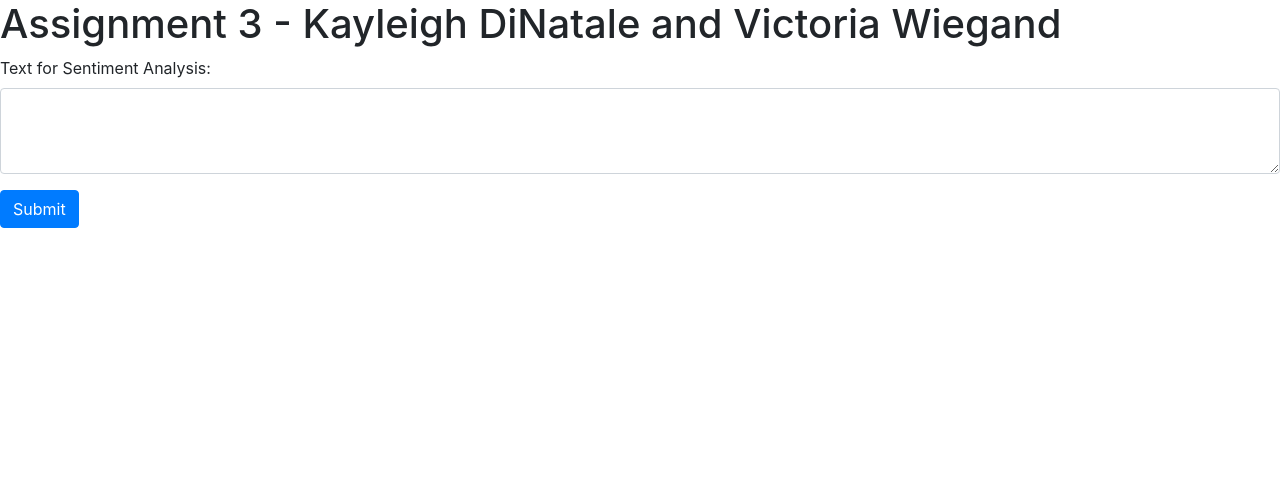
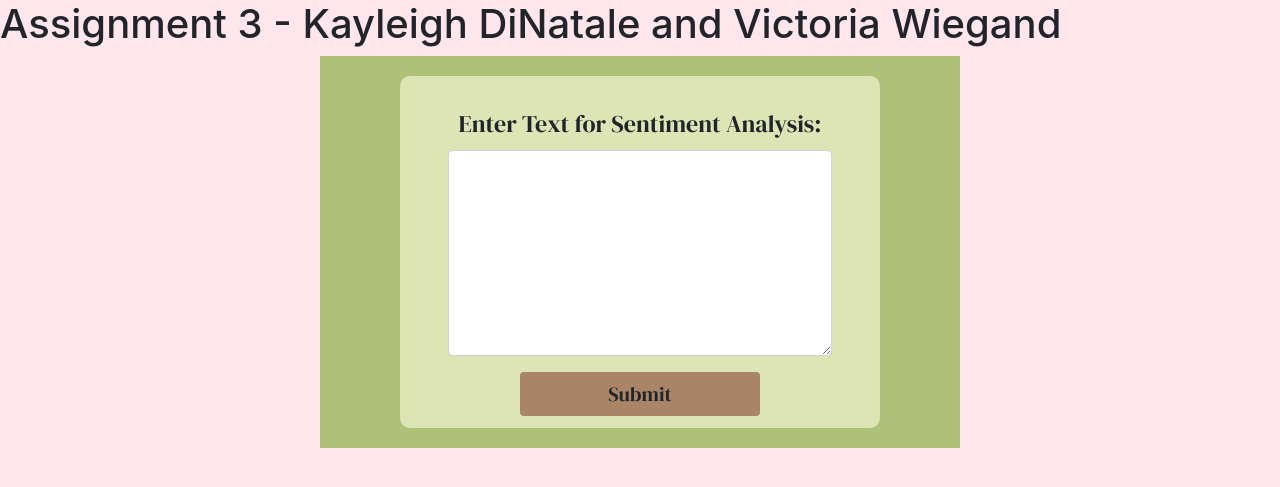
Before and after one commit to Kdinatale/LLM_Project3, a Flask app: page / in a window 1280 px wide. Shown: the top 487 px of the page. Run offline with Flask 3, Linux system fonts and the light colour scheme; parts of the project's set-up code (start-up, migrations or seed data) failed here and were passed over.

Commit message:
Some styling of sentiment analysis text entry page

```diff
--- a/templates/index.html
+++ b/templates/index.html
@@ -10,29 +10,84 @@
       integrity="sha384-ggOyR0iXCbMQv3Xipma34MD+dH/1fQ784/j6cY/iJTQUOhcWr7x9JvoRxT2MZw1T"
       crossorigin="anonymous"
     />
+    <link rel="preconnect" href="https://fonts.googleapis.com" />
+    <link rel="preconnect" href="https://fonts.gstatic.com" crossorigin />
+    <link
+      href="https://fonts.googleapis.com/css2?family=DM+Serif+Display:ital@0;1&display=swap"
+      rel="stylesheet"
+    />
+    <style>
+      body {
+        background-color: #ffe5ec;
+      }
+
+      .form-container {
+        width: 50%;
+        margin-left: auto;
+        margin-right: auto;
+        background-color: rgba(156, 236, 241, 0.904);
+        padding-top: 10%;
+        padding-bottom: 10%;
+        padding: 20px;
+        background-color: #adc178;
+      }
+
+      form {
+        background-color: #dde5b6;
+        width: 80%;
+        text-align: center;
+        margin-left: auto;
+        margin-right: auto;
+        padding-top: 5%;
+        padding-bottom: 2%;
+        border-radius: 10px;
+        height: 100%;
+      }
+      .form-group {
+        width: 80%;
+        margin-right: auto;
+        margin-left: auto;
+      }
+      .btn {
+        background-color: #a98467;
+        width: 50%;
+        font-family: "DM Serif Display", serif;
+        font-weight: 500;
+        font-style: normal;
+        font-size: 1.25em;
+      }
+
+      .btn:hover {
+        background-color: #94745b;
+      }
+
+      label {
+        font-family: "DM Serif Display", serif;
+        font-weight: 500;
+        font-style: normal;
+        font-size: 1.5em;
+      }
+    </style>
   </head>
   <body>
     <header>
       <h1>Assignment 3 - Kayleigh DiNatale and Victoria Wiegand</h1>
     </header>
 
-    <main>
+    <div class="form-container">
       <form action="/predict" method="POST" class="needs-validation" novalidate>
         <div class="form-group">
-          <label for="sentence">Text for Sentiment Analysis:</label>
+          <label for="sentence">Enter Text for Sentiment Analysis:</label>
           <textarea
             class="form-control"
             id="sentence"
             name="sentence"
-            rows="3"
+            rows="8"
             required
           ></textarea>
           <div class="invalid-feedback">Please enter a sentence</div>
         </div>
-        <button class="btn btn-primary" type="submit" value="submit">
-          Submit
-        </button>
-
+        <button class="btn" type="submit" value="submit">Submit</button>
         <!-- <input type="submit" value="Submit" /> -->
         <!--
         <label for="sentence">Enter Text for Sentiment Analysis: </label><br />
@@ -40,7 +95,7 @@
         <input type="submit" value="Submit" />
         -->
       </form>
-    </main>
+    </div>
 
     <!-- Testing Bootstrap validation -->
     <script>
```
